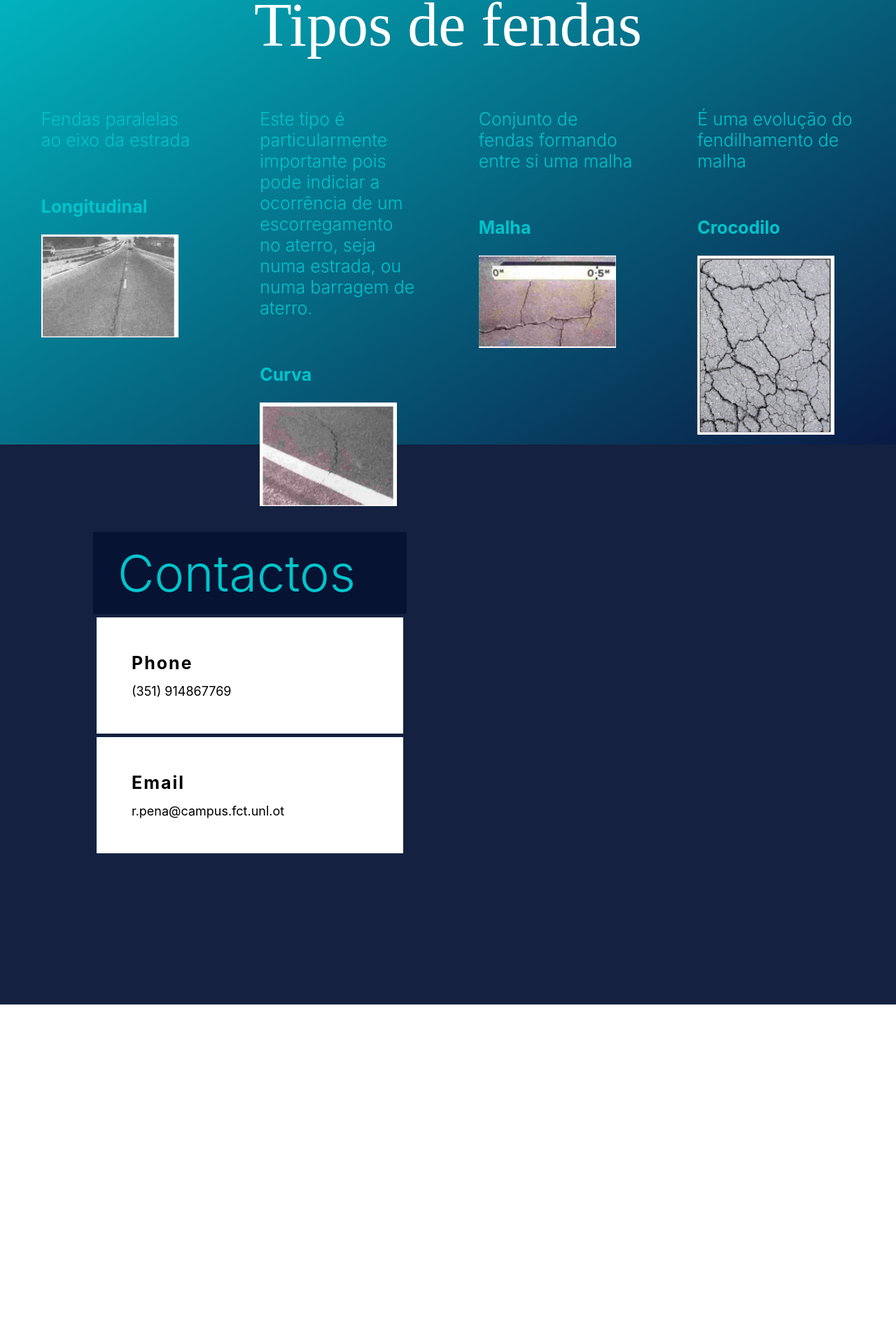
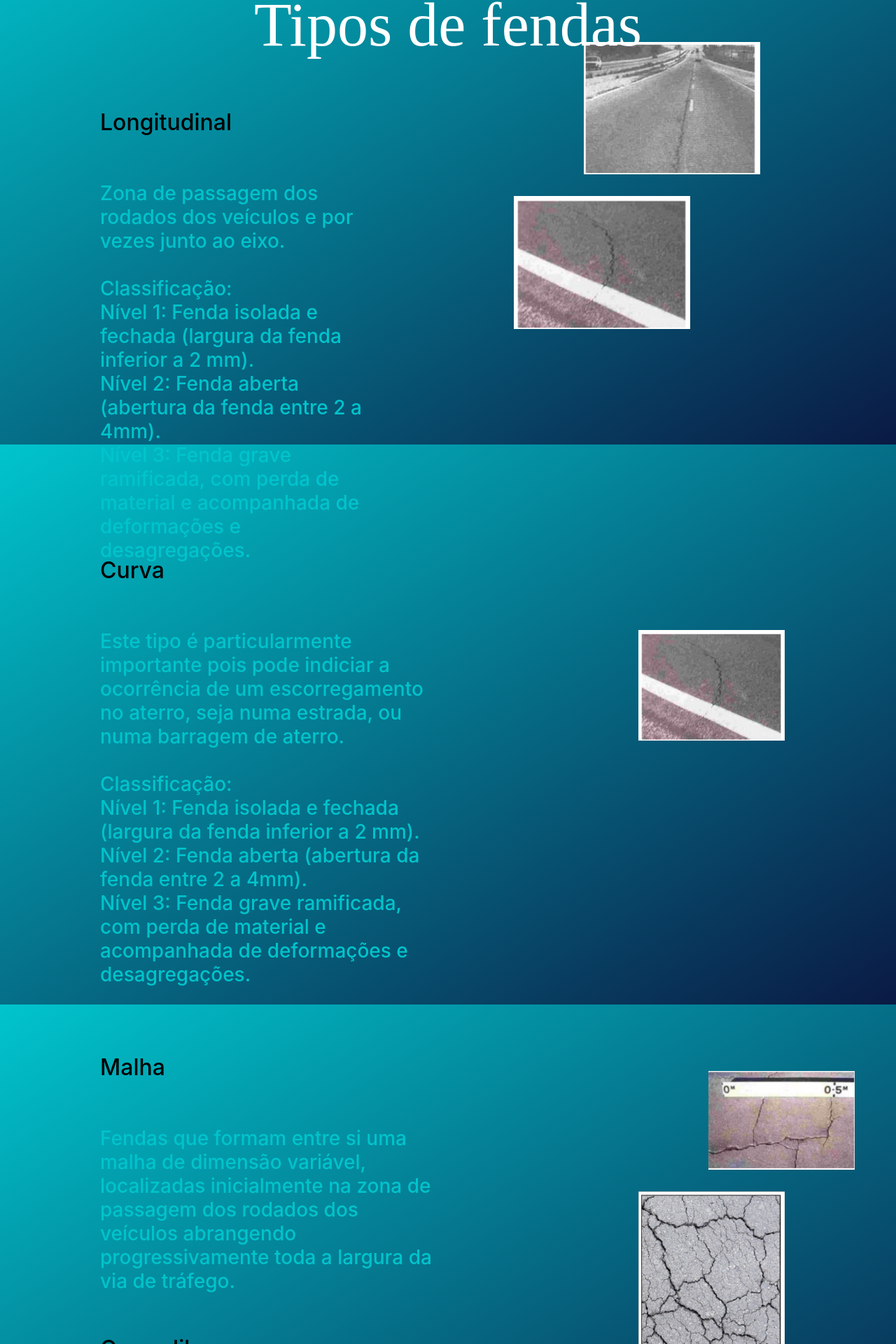
Before and after one commit to afonso-resendes/falhaavista, a React (Create React App) app: page / in a window 1280 px wide. Shown: the part 2951-4871 px from the top of the page at 70% size. Before the commit the page ends 4386 px from the top, so only its background shows below. Built offline with nearby package versions, Linux system fonts and the light colour scheme.

Commit message:
falta o form, imgs e style nav bar pronto

```diff
--- a/src/App.js
+++ b/src/App.js
@@ -1,4 +1,4 @@
-import React, { useState } from "react";
+import React, { useState, useEffect } from "react";
 import styles from "./index.css";
 import iphone from "./iphone.png"
 import amarelo from "./amarelo.jpeg"
@@ -9,12 +9,32 @@ import longe from "./longe.jpeg"
 import malha from "./malha.jpeg"
 import nova from "./nova.jpeg"
 
+
+
+
 const App = () => {
+  const [scrolled, setScrolled] = useState(false);
+
+  useEffect(() => {
+    const handleScroll = () => {
+      if (window.scrollY >= 97 * window.innerHeight / 100 && window.scrollY <= 277 * window.innerHeight / 100) {
+        setScrolled(true);
+      } else {
+        setScrolled(false);
+      }
+    };
+
+    window.addEventListener("scroll", handleScroll);
+
+    return () => {
+      window.removeEventListener("scroll", handleScroll);
+    };
+  }, []);
   return (
     <body>
 
     {/* barra de cima */}
-    <nav>
+    <nav className={scrolled ? "navbar-scrolled" : ""}>
       <a href="./">
         {/* <img src="src/assets/step logo.png" /> */}
         <b>FALHA À VISTA</b>
@@ -84,38 +104,92 @@ const App = () => {
       </header>
       <div class="frases" id="frases">
         <div>
-          <blockquote>
-          <p>Fendas paralelas ao eixo da estrada</p>
-          </blockquote>
+          <div style={{display: "block", width: "100%"}}>
+          <b style={{color: "#000", fontSize: 32, fontWeight: "500"}}>Longitudinal</b>
+          <br></br>
+          <p>Zona de passagem dos rodados dos veículos e por vezes junto ao eixo.
+          <br></br>
+          <br></br>
+          Classificação:
+          <br></br>
+          Nível 1: Fenda isolada e fechada (largura da fenda inferior a 2 mm).
+          <br></br>
+          Nível 2: Fenda aberta (abertura da fenda entre 2 a 4mm).
+          <br></br>
+          Nível 3: Fenda grave ramificada, com perda de material e
+          acompanhada de deformações e desagregações.</p>
+          </div>
+          <div style={{display: "block", marginTop: -120, marginLeft: 75}}>
+          <img style={{marginLeft: 155}} src={longe} />
+          <img style={{marginLeft: 55}} src={curva} />
+          </div>
+        </div>
 
-          <b>Longitudinal</b>
-          <br></br>
-
-          <img src={longe} />
-        </div>
-        <div>
-          <p>Este tipo é particularmente importante pois pode indiciar a ocorrência de um escorregamento no aterro, seja numa estrada, ou numa barragem de aterro.</p>
-          <b>Curva</b>
-          <br></br>
-          <img src={curva} />
-
-        </div>
-        <div>
-          <p>Conjunto de fendas formando entre si uma malha</p>
-          <b>Malha</b>
-          <br></br>
-          <img src={malha} />
-
-        </div>
-        <div>
-          <p>É uma evolução do fendilhamento de malha</p>
-          <b>Crocodilo</b>
-
-          <img src={croc} />
-
-        </div>
       </div>
     </div>
+    <div class="zonaTipos" id="tipos">
+      <div class="frases" id="frases">
+        <div style={{marginTop: -160}}>
+          <div style={{display: "block", width: "100%"}}>
+          <b style={{color: "#000", fontSize: 32, fontWeight: "500"}}>Curva</b>
+          <br></br>
+          <p>Este tipo é particularmente importante pois pode indiciar a ocorrência de um escorregamento no aterro, seja numa estrada, ou numa barragem de aterro.
+          <br></br>
+          <br></br>
+          Classificação:
+          <br></br>
+          Nível 1: Fenda isolada e fechada (largura da fenda inferior a 2 mm).
+          <br></br>
+          Nível 2: Fenda aberta (abertura da fenda entre 2 a 4mm).
+          <br></br>
+          Nível 3: Fenda grave ramificada, com perda de material e
+          acompanhada de deformações e desagregações.
+          </p>
+
+          </div>
+          <div style={{display: "block", width: "80%", marginTop: 80, marginLeft: 75}}>
+          <img style={{marginLeft: 155}} src={curva} />
+          </div>
+        </div>
+
+      </div>
+    </div>
+    <div class="zonaTipos" id="tipos">
+      <div class="frases" id="frases">
+        <div style={{marginTop: -250}}>
+          <div style={{display: "block", width: "100%"}}>
+          <b style={{color: "#000", fontSize: 32, fontWeight: "500"}}>Malha</b>
+          <p>Fendas que formam entre si uma malha de dimensão variável, localizadas inicialmente na zona de passagem dos rodados dos veículos abrangendo progressivamente toda a largura da via de tráfego.
+          </p>
+          <br></br>
+          <br></br>
+          <b style={{color: "#000", fontSize: 32, fontWeight: "500"}}>Crocodilo</b>
+        <p style={{fontSize: 25, width: "120%"}}>
+É uma evolução do fendilhamento de malha.
+<br></br>
+Classificação:
+<br></br>
+Nível 1: Malha com fendilhamento de abertura de pequena dimensão e sem ascensão de finos (abertura menos de 2mm e malha mais de 20cm).
+  <br></br>
+Nível 2: Malha com fendilhamento de abertura de todas as dimensões e com perda de material (fendas com abertura menor que 2mm e malha maior que 20cm, ou fendas com abertura entre 2 e 4mm para qualquer tipo de malha, ou fendas com abertura maior qu 4mm e malha maior que 40cm).
+Nível 3: Malha com fendilhamento de abertura de grande dimensão com perda de material, ascensão de finos acompanhada de deformações, ninhos e peladas (fendas
+com abertura maior que 4mm e malha menor que 40cm).
+          </p>
+
+          </div>
+
+          <div style={{display: "block", width: "80%", marginTop: 0, marginLeft: 75}}>
+          <img style={{marginLeft: 255}} src={malha} />
+          <img style={{marginLeft: 155}} src={croc} />
+          </div>
+        </div>
+
+      </div>
+    </div>
+    <div id="zonaForm">
+
+    </div>
+
 
     {/* quarta pagina */}
 
@@ -132,8 +206,12 @@ const App = () => {
         </div>
       </header>
     </div>
+    <script>
+
+    </script>
 
     </body>
+
   );
 };
 
--- a/src/index.css
+++ b/src/index.css
@@ -18,6 +18,12 @@ code {
   font-family: source-code-pro, Menlo, Monaco, Consolas, 'Courier New',
     monospace;
 }
+
+.navbar-scrolled a, .navbar-scrolled a b {
+  color: #000;
+  transition: color 0.3s ease; /* Add a smooth transition effect */
+}
+
 
 nav {
   position: fixed;
@@ -248,27 +254,37 @@ nav ul li {
 .frases {
   display: flex;
   justify-content: space-around;
-  color: #fff;
   margin-top: 25%;
   margin-left: 15px;
   margin-right: 15px;
 }
 
 .frases img {
-  width: 87%;
+  width: 55%;
   margin-top: 25px;
 }
 
 .frases div {
-  width: 18%;
+  margin-left: 4rem;
+  margin-right: 4rem;
   color: #00C4CC;
   font-size: 25px;
+  display: flex;
   font-weight: 300;
 }
 
 .frases div p {
-  margin-bottom: 65px;
+  margin-top: 65px;
+  font-size: 28px;
+  font-weight: 500;
+  width: 100%;
 }
+
+/* form */
+#zonaForm {
+  height: 100vh;
+}
+
 
 /* contatos */
 .zonaContactos {
```
